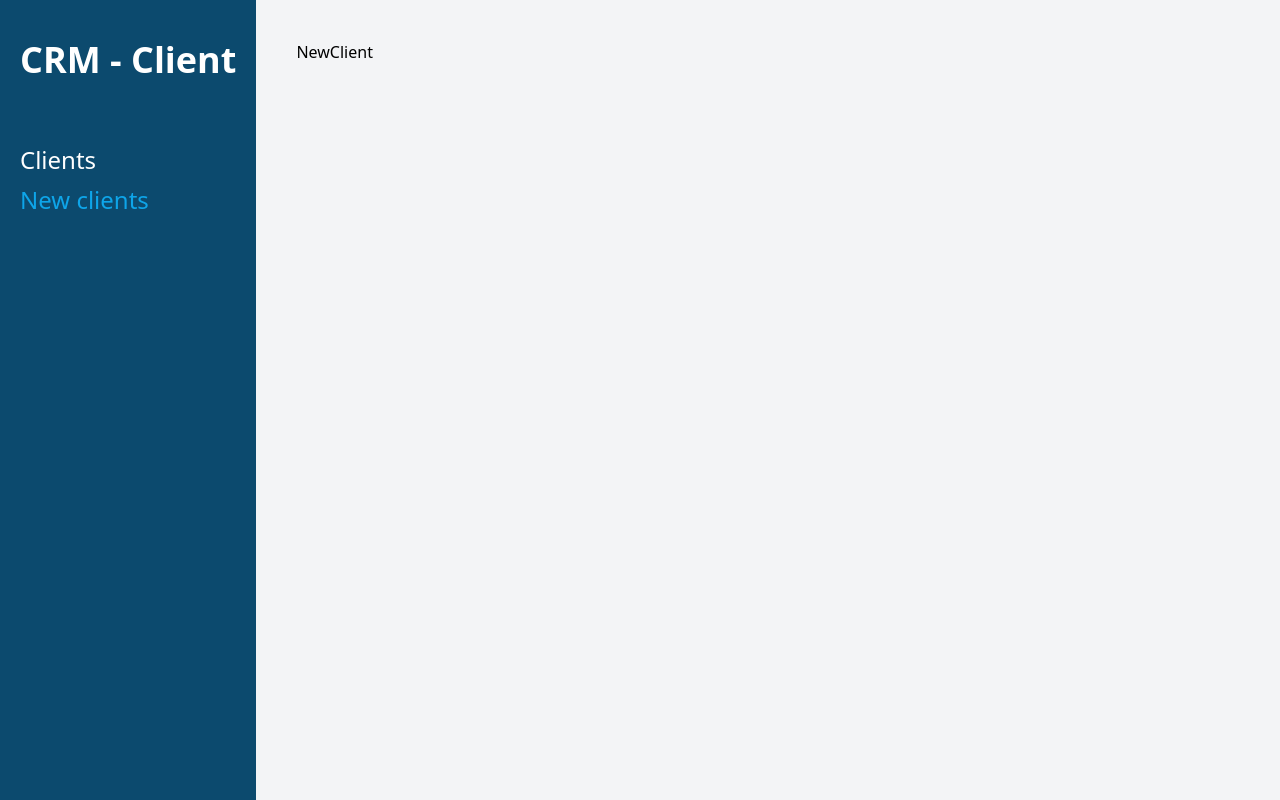
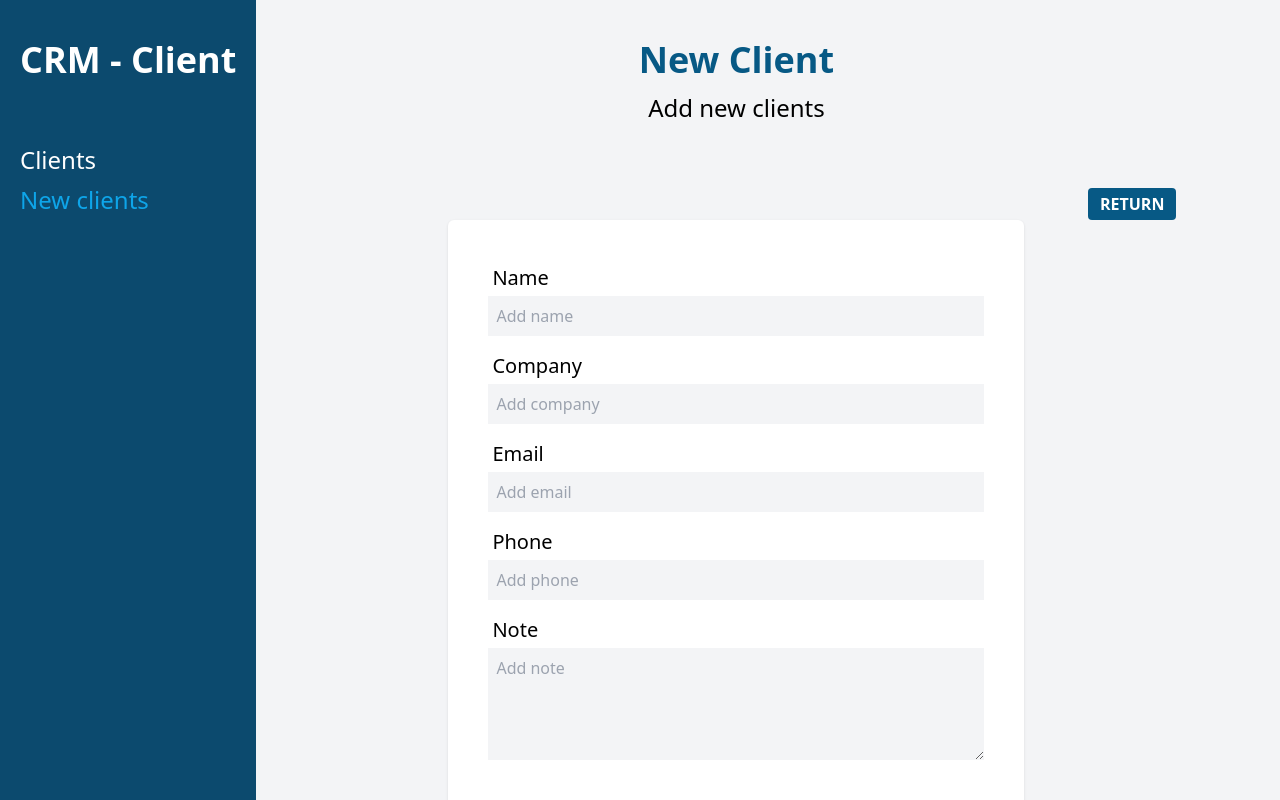
Before and after one commit to ericseparovic/customer-crm-adm, a React (Vite) app: page /clients/new in a window 1280 px wide. Built offline with nearby package versions, Linux system fonts and the light colour scheme.

Commit message:
Add form

```diff
--- /dev/null
+++ b/src/components/Form.jsx
@@ -0,0 +1,78 @@
+import PropTypes from 'prop-types';
+
+function Form({ handleSubmit }) {
+	return (
+		<>
+			<div className='mb-4'>
+				<label className='text-xl block m-1' htmlFor='name'>
+					Name
+				</label>
+				<input
+					className='bg-gray-100 w-full p-2'
+					type='text'
+					name='name'
+					id='name'
+					placeholder='Add name'
+				/>
+			</div>
+			<div className='mb-4'>
+				<label className='text-xl block m-1' htmlFor='company'>
+					Company
+				</label>
+				<input
+					className='bg-gray-100 w-full p-2'
+					type='text'
+					name='company'
+					id='company'
+					placeholder='Add company'
+				/>
+			</div>
+			<div className='mb-4'>
+				<label className='text-xl block m-1' htmlFor='email'>
+					Email
+				</label>
+				<input
+					className='bg-gray-100 w-full p-2'
+					type='text'
+					name='email'
+					id='email'
+					placeholder='Add email'
+				/>
+			</div>
+			<div className='mb-4'>
+				<label className='text-xl block m-1' htmlFor='phone'>
+					Phone
+				</label>
+				<input
+					className='bg-gray-100 w-full p-2'
+					type='text'
+					name='phone'
+					id='phone'
+					placeholder='Add phone'
+				/>
+			</div>
+			<div className='mb-4'>
+				<label className='text-xl block m-1' htmlFor='note'>
+					Note
+				</label>
+				<textarea
+					className='bg-gray-100 w-full p-2 h-28'
+					type='text'
+					name='note'
+					id='note'
+					placeholder='Add note'></textarea>
+			</div>
+			<input
+				type='submit'
+				className='mt-5 w-full bg-sky-800 p-3 uppercase font-bold text-white text-lg cursor-pointer'
+				value='Register client'
+			/>
+		</>
+	);
+}
+
+Form.propTypes = {
+	handleSubmit: PropTypes.func,
+};
+
+export default Form;
--- a/src/pages/Index.jsx
+++ b/src/pages/Index.jsx
@@ -46,8 +46,8 @@ function Index() {
 	const clients = useLoaderData();
 	return (
 		<>
-			<h1 className='font-black text-4xl text-sky-800'>Clients</h1>
-			<p className='mt-3'>Manage your Clients</p>
+			<h1 className='font-black text-4xl text-sky-800 text-center'>Clients</h1>
+			<p className='mt-3 text-xl text-center mb-16'>Manage your Clients</p>
 
 			{clients.length ? (
 				<table className='w-full bg-while shadow mt-5 table-auto'>
--- a/src/pages/NewClient.jsx
+++ b/src/pages/NewClient.jsx
@@ -1,5 +1,32 @@
+import { useNavigate } from 'react-router-dom';
+import Form from '../components/Form';
+
 function NewClient() {
-	return <div>NewClient</div>;
+	const navigate = useNavigate();
+
+	const handleSubmit = (e) => {
+		e.preventDefault();
+	};
+
+	return (
+		<>
+			<h1 className='font-black text-4xl text-sky-800 text-center'>
+				New Client
+			</h1>
+			<p className='mt-3 text-center text-2xl mb-16'>Add new clients</p>
+
+			<div className='flex justify-end'>
+				<button
+					className='bg-sky-800 px-3 py-1 text-white rounded font-bold uppercase'
+					onClick={() => navigate('/')}>
+					Return
+				</button>
+			</div>
+			<div className='bg-white shadow rounded-md md:w-3/4 mx-auto px-10 py-10 max-w-xl'>
+				<Form handleSubmit={handleSubmit} />
+			</div>
+		</>
+	);
 }
 
 export default NewClient;
```
